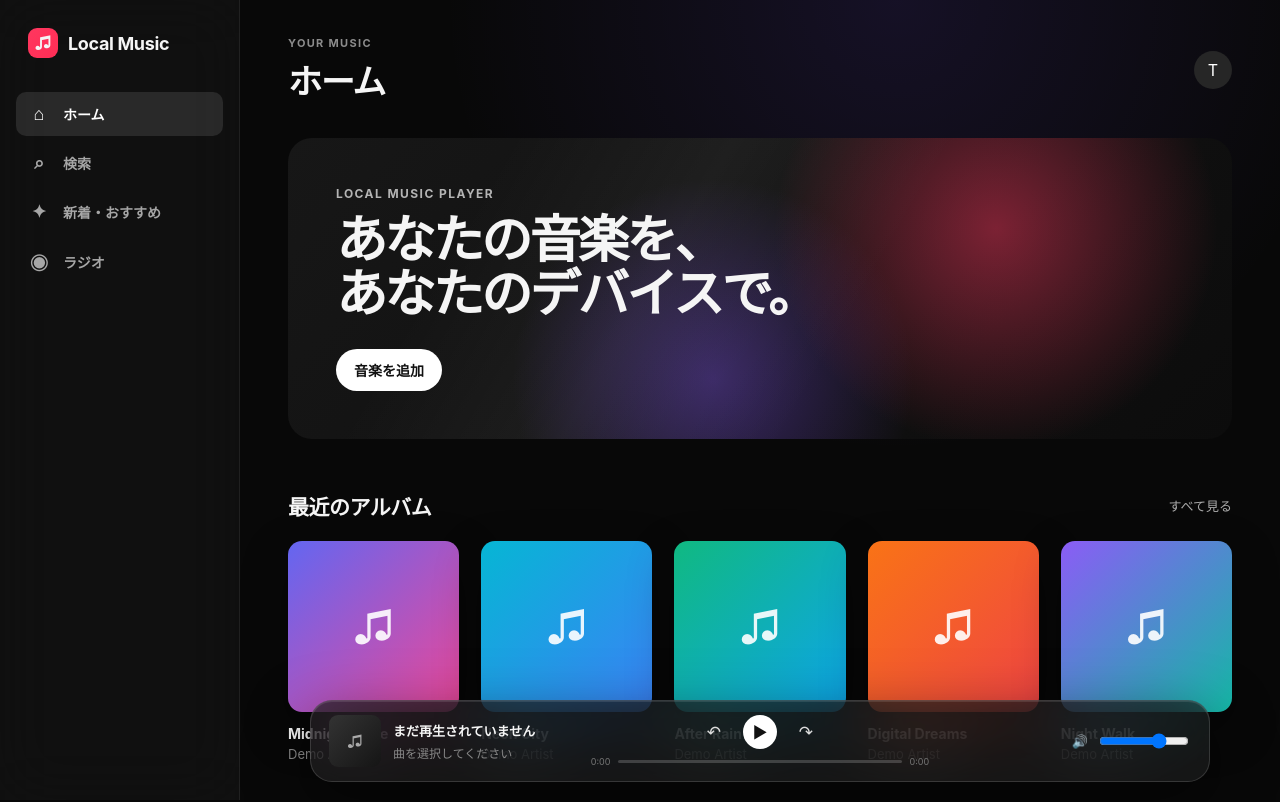
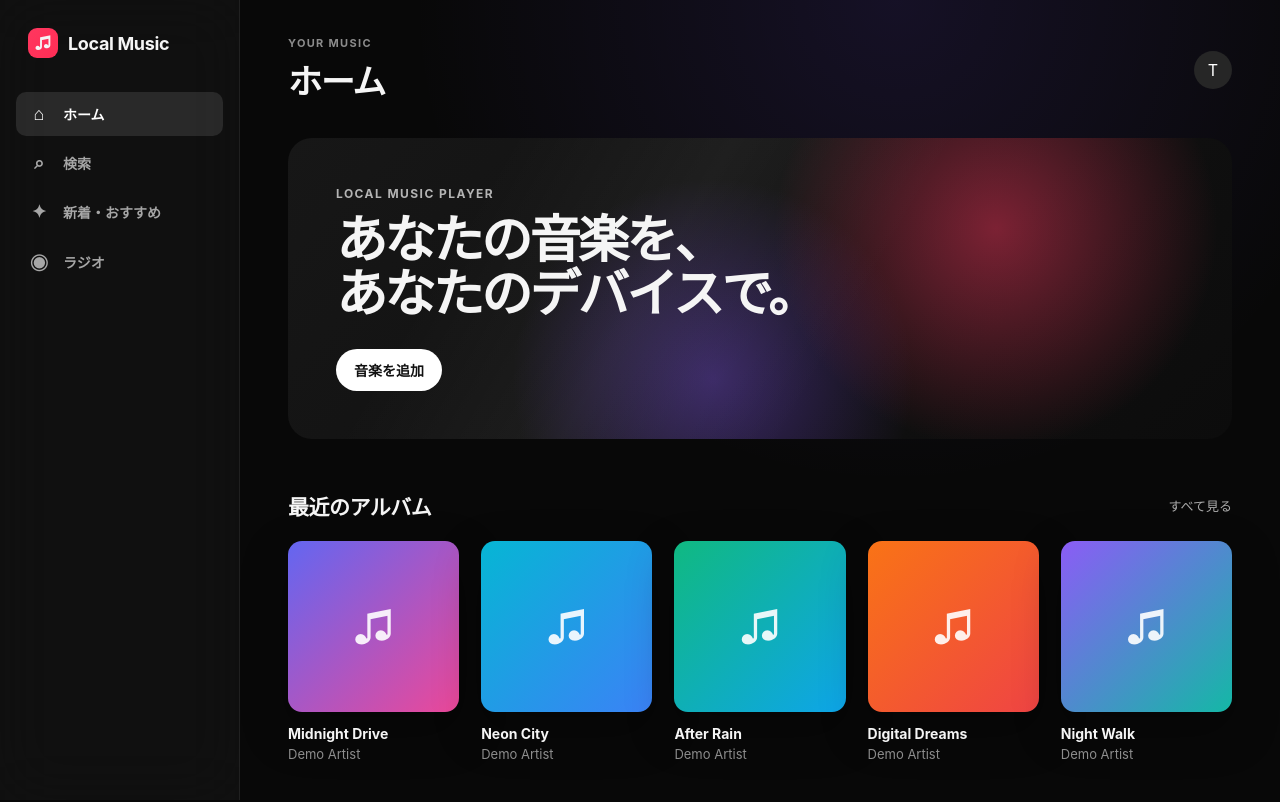
Before and after one commit to takasimakakeru/Next.js-AppleMusic, a Next.js app in the folder apple-music-local/: page / in a window 1280 px wide. Shown: the top 802 px of the page. Built offline with nearby package versions, Linux system fonts and the light colour scheme.

Commit message:
Refactor Player component to use context for state

```diff
--- a/apple-music-local/src/components/player/Player.tsx
+++ b/apple-music-local/src/components/player/Player.tsx
@@ -1,52 +1,20 @@
+"use client"
+
+import { usePlayer } from "@/context/PlayerContext"
+
 export default function Player() {
+  const { currentTrack, isPlaying, togglePlay } = usePlayer()
+
   return (
-    <div className="player-wrapper">
-      <div className="player">
-        <div className="player-track">
-          <div className="player-art">
-            ♫
-          </div>
+    <div>
+      <div>
+        <p>{currentTrack?.title ?? "曲が選択されていません"}</p>
+        <p>{currentTrack?.artist ?? "アーティスト"}</p>
+      </div>
 
-          <div className="player-info">
-            <strong>まだ再生されていません</strong>
-            <span>曲を選択してください</span>
-          </div>
-        </div>
-
-        <div className="player-main">
-          <div className="player-buttons">
-            <button className="player-button secondary">
-              ↶
-            </button>
-
-            <button className="player-button play">
-              ▶
-            </button>
-
-            <button className="player-button secondary">
-              ↷
-            </button>
-          </div>
-
-          <div className="progress">
-            <span>0:00</span>
-            <div className="progress-track">
-              <div className="progress-value" />
-            </div>
-            <span>0:00</span>
-          </div>
-        </div>
-
-        <div className="player-volume">
-          <span>🔊</span>
-          <input
-            type="range"
-            min="0"
-            max="100"
-            defaultValue="70"
-          />
-        </div>
-      </div>
+      <button onClick={togglePlay}>
+        {isPlaying ? "停止" : "再生"}
+      </button>
     </div>
   )
 }
```
